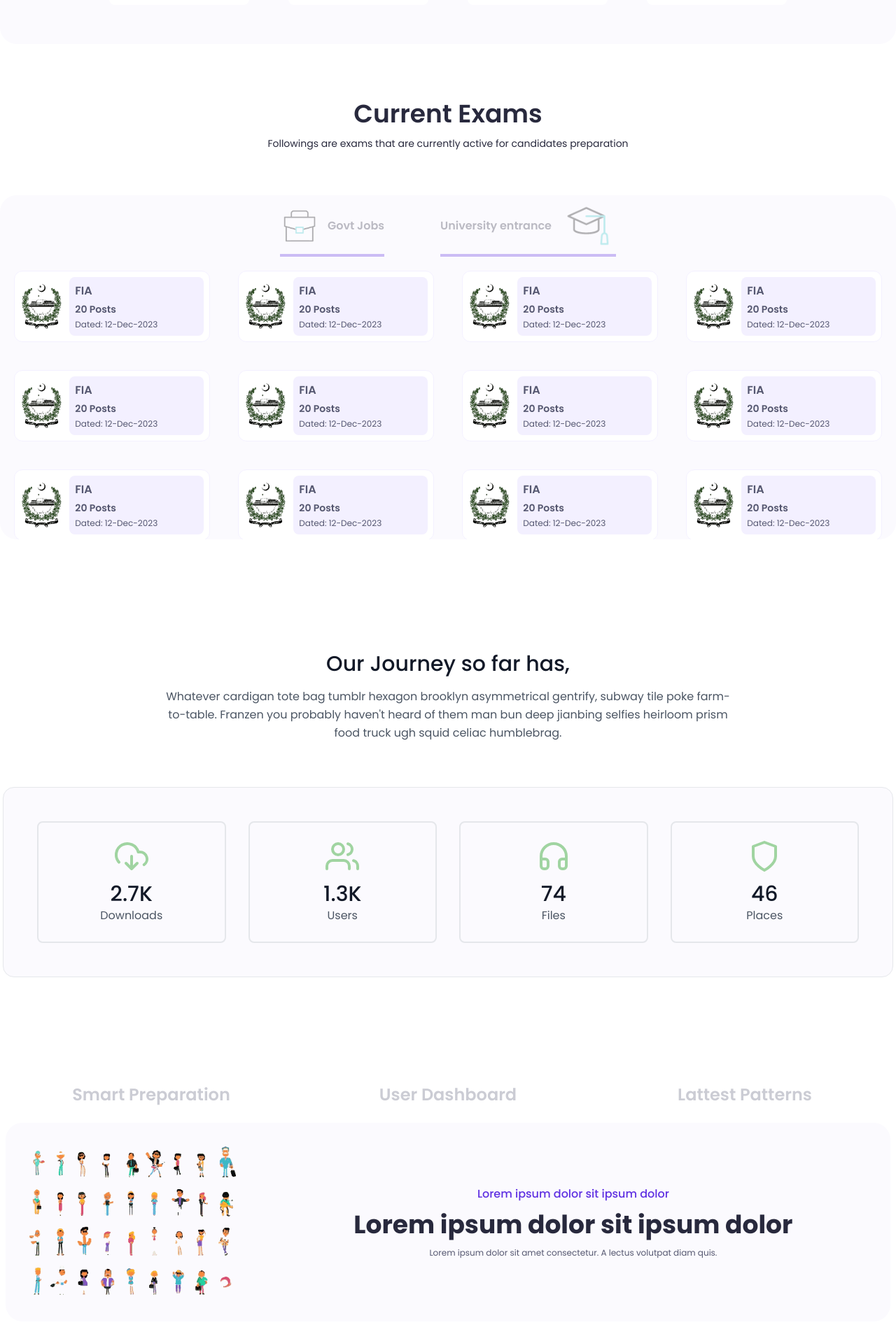
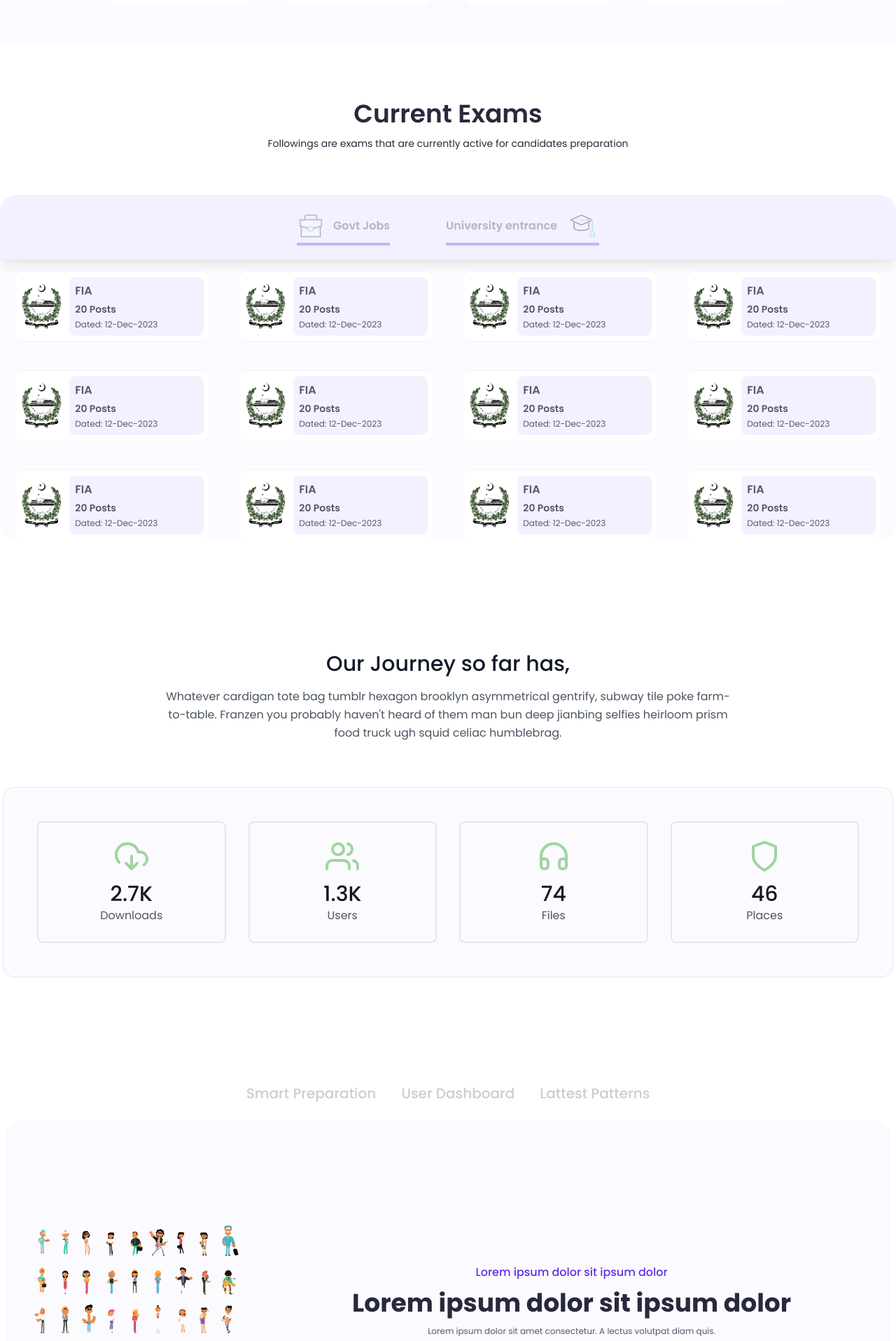
Before and after one commit to hammas-19/knowgistic, a Nuxt app: page / in a window 1280 px wide. Shown: the part 880-2797 px from the top of the page at 70% size. Built offline with nearby package versions, Linux system fonts and the light colour scheme; grey boxes are pictures that could not be loaded.

Commit message:
style: changes in UI

```diff
--- a/components/categories.vue
+++ b/components/categories.vue
@@ -5,19 +5,19 @@
 </style>
 <template>
     <div>
-        <section class="bg-selago  lg:container lg:px-0 mx-auto rounded-3xl">
+        <section class="bg-selago  lg:container lg:px-0 mx-auto rounded-3xl overflow-hidden">
 
 
-            <div class="lg:container mx-auto px-3 ">
-                <div class="flex  md:justify-center justify-evenly md:gap-20 gap-5 py-1">
+            <div class="lg:container mx-auto">
+                <div class="flex shadow-lg shadow-[#e7e7e7] md:justify-center justify-evenly md:gap-20 gap-5 py-5 bg-whiteLilac">
                     <button v-for="tab in tabs" :key="tab" @click="currentTab = tab"
                         class="text-ebonyClay border-b-4 border-purplHeart font-semibold md:text-base text-xs flex items-center justify-end  md:flex-row flex-col  md:gap-3 gap-0 opacity-30"
                         :class="[{ 'md:flex-row-reverse': tab == 'University entrance' }, { 'opacity-100': tab == currentTab }]">
 
 
                         <img v-if="tab == 'University entrance'" src="/images/hero/mortarboard-unscreen.gif"
-                            class="md:w-20 w-12" alt="">
-                        <img v-if="tab == 'Govt Jobs'" src="/images/hero/briefcase-unscreen.gif" class="md:w-14 w-10"
+                            class="w-12" alt="">
+                        <img v-if="tab == 'Govt Jobs'" src="/images/hero/briefcase-unscreen.gif" class=" w-10"
                             alt="">
 
 
--- a/components/mainFeatures.vue
+++ b/components/mainFeatures.vue
@@ -16,9 +16,9 @@ progress[value]::-webkit-progress-bar {
         <div
             class="lg:container mx-auto flex flex-col justify-between gap-4 items-center md:max-h-[calc(100vh-400px)] max-h-[calc(100vh-200px)]">
 
-            <div class="flex items-center justify-between gap-2 w-full">
+            <div class="flex items-center justify-center gap-5 w-full">
                 <button v-for="tab in tabs" :key="tab"
-                    class="text-comet w-full p-2 font-semibold text-2xl transition-all opacity-30"
+                    class="text-comet md:p-2 p-0 font-medium md:text-xl text-base transition-all opacity-30"
                     :class="{ 'text-[#5F30E2] opacity-100': currentTab === tab }"
                     @click="currentTab = tab">
                     {{ tab }}
@@ -27,13 +27,13 @@ progress[value]::-webkit-progress-bar {
                 </button>
 
             </div>
-            <div class="py-2 w-full bg-selago rounded-3xl">
+            <div class="p-2 w-full bg-selago rounded-3xl">
 
                 <div v-if="currentTab === 'Smart Preparation'">
 
                     <div class="flex h-full md:flex-row-reverse flex-col-reverse items-center justify-around">
 
-                        <div class="p-5 flex flex-col w-full gap-3 text-center justify-center mx-auto">
+                        <div class="p-5 flex flex-col w-full gap-3 text-center justify-center mx-auto md:h-[500px] h-[350px]">
 
                             <span class="text-purplHeart font-medium">Lorem ipsum dolor sit ipsum dolor</span>
                             <span class="lg:text-4xl text-2xl  font-bold text-ebonyClay">Lorem ipsum dolor sit
@@ -56,7 +56,7 @@ progress[value]::-webkit-progress-bar {
 
                     <div class="flex h-full md:flex-row-reverse flex-col-reverse items-center justify-between">
 
-                        <div class="p-5 flex flex-col w-full gap-3 text-center justify-center mx-auto">
+                        <div class="p-5 flex flex-col w-full gap-3 text-center justify-center mx-auto md:h-[500px] h-[350px]">
 
                             <span class="text-purplHeart font-medium">Lorem ipsum dolor sit ipsum dolor</span>
                             <span class="lg:text-4xl text-2xl  font-bold text-ebonyClay">Lorem ipsum dolor sit
@@ -77,9 +77,9 @@ progress[value]::-webkit-progress-bar {
 
                 <div v-if="currentTab === 'Lattest Patterns'">
 
-                    <div class="flex h-full flex-row-reverse items-center justify-between">
+                    <div class="flex h-full md:flex-row-reverse flex-col-reverse items-center justify-between">
 
-                        <div class="p-5 flex flex-col w-full gap-3 text-center justify-center mx-auto">
+                        <div class="p-5 flex flex-col w-full gap-3 text-center justify-center mx-auto md:h-[500px] h-[350px]">
 
                             <span class="text-purplHeart font-medium">Lorem ipsum dolor sit ipsum dolor</span>
                             <span class="lg:text-4xl text-2xl  font-bold text-ebonyClay">Lorem ipsum dolor sit
--- a/components/whyUs.vue
+++ b/components/whyUs.vue
@@ -12,7 +12,7 @@
 </style>
 <template>
     <section
-        class="text-ebonyClay bg-selago md:rounded-3xl rounded-xl lg:container mx-3 lg:mx-auto flex justify-center p-2">
+        class="text-ebonyClay bg-selago lg:mx-auto flex justify-center p-2">
         <div class=" lg:p-12 p-2 grid md:grid-cols-4 grid-cols-2 lg:gap-14 md:gap-10 gap-5">
 
             <div v-for="data in data"
@@ -33,6 +33,7 @@
 
         </div>
     </section>
+
 </template>
 <script setup>
 
--- a/pages/auth/signUp.vue
+++ b/pages/auth/signUp.vue
@@ -103,7 +103,27 @@
     </div>
 </template>
 <script setup>
+import axios from 'axios';
+
 definePageMeta({
-    layout: "none",
+    layout: "",
 });
+
+
+axios(`https://induspublic.info/moc_api/api.php`, {
+    method: "POST",
+    headers: {
+        'Content-Type': 'application/json'
+    },
+    data: {
+        api_key: "AIzaSyCBtGtGr6xvtGOFFfxy2WF0ug_auHa8Gdo",
+        api_type: "GET_ALL_SUBJECT"
+    }
+
+}).then((response) => {
+    console.log(response.data)
+}).catch((err) => {
+    console.log(err);
+});
+
 </script>
```
